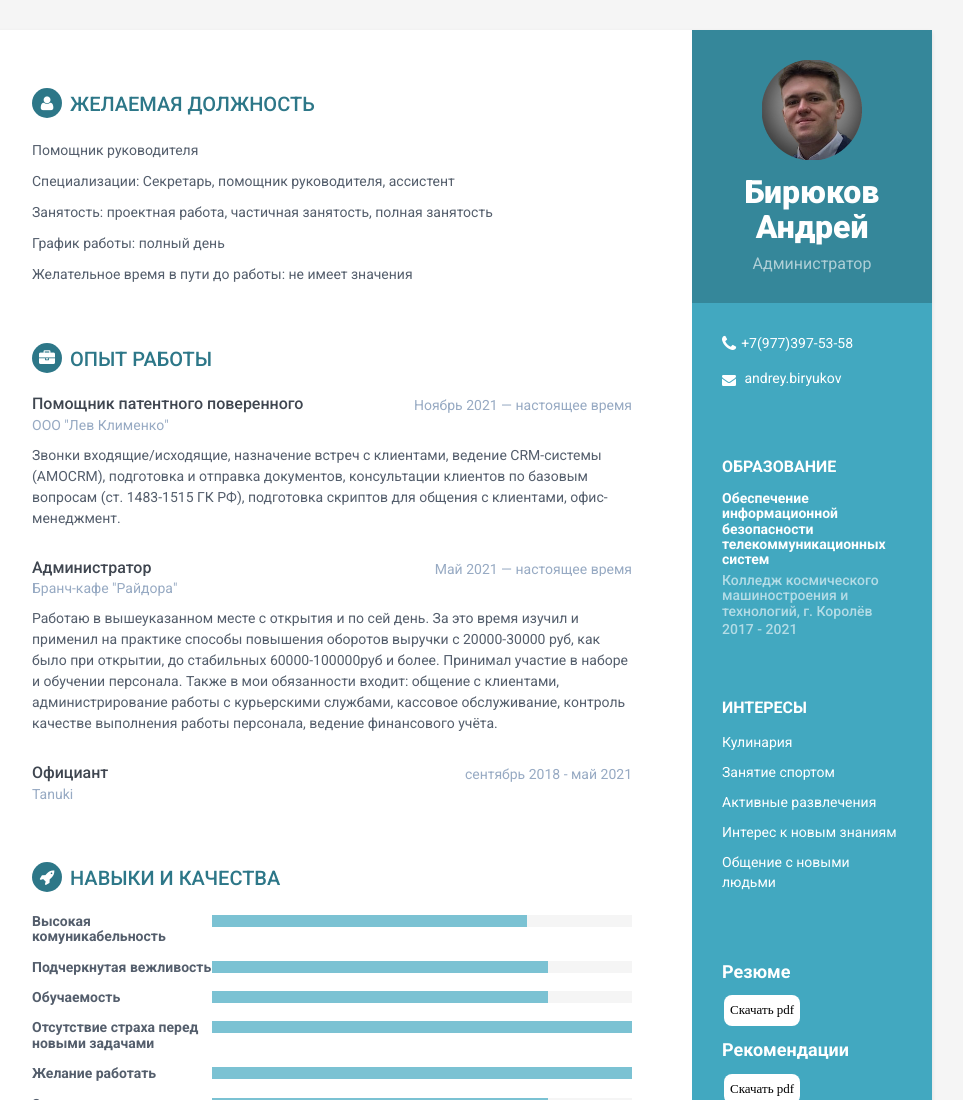
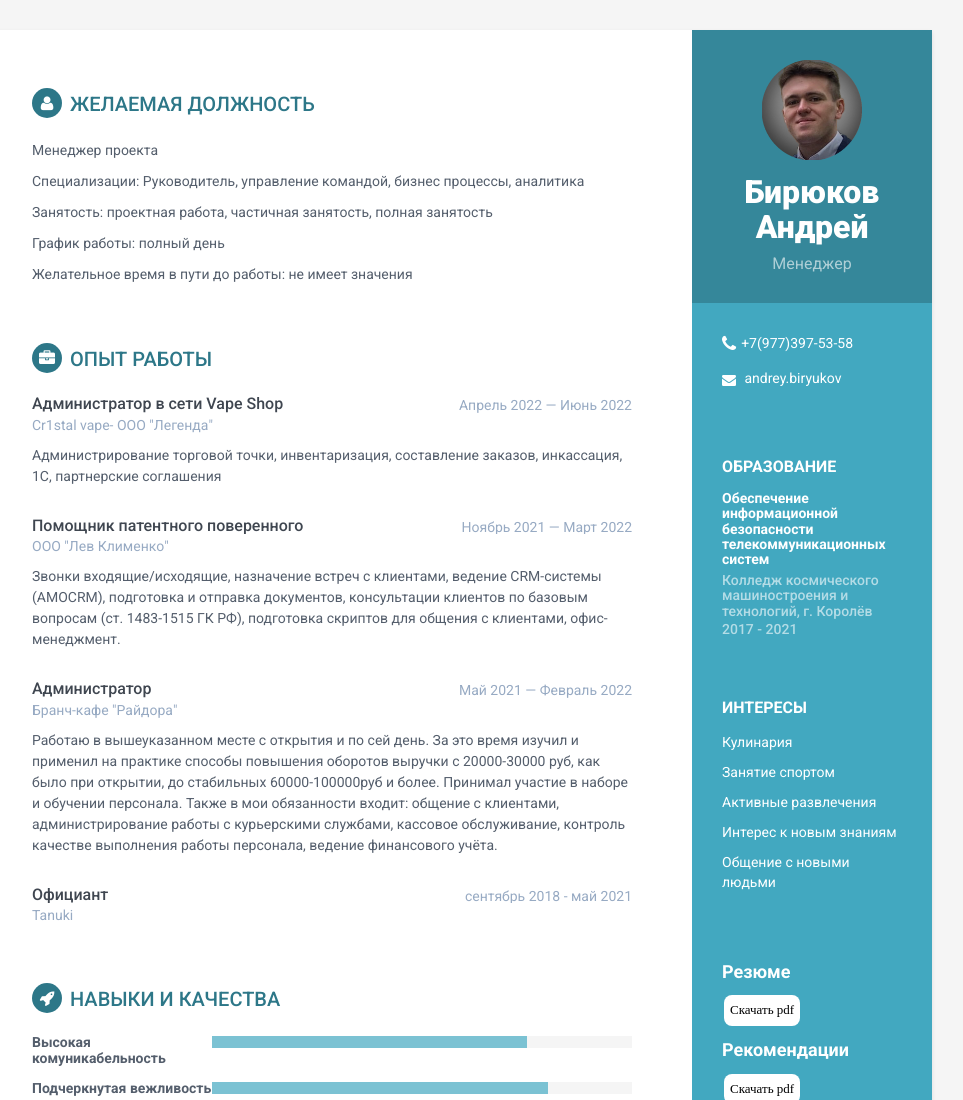
Before and after one commit to AndreyBiryukovOO/AndreyBiryukovOO.github.io, a plain HTML site: page index.html in a window 1280 px wide. Shown: the top 1100 px of the page, without its empty margins (188-1151 px from the left). Drawn offline with Linux system fonts and the light colour scheme.

Commit message:
Update index.html

```diff
--- a/index.html
+++ b/index.html
@@ -32,7 +32,7 @@
             <div class="profile-container">
                 <img class="profile" src="assets/images/profile.png" alt="" />
                 <h1 class="name">Бирюков Андрей</h1>
-                <h3 class="tagline">	Администратор </h3>
+                <h3 class="tagline"> Менеджер </h3>
             </div><!--//profile-container-->
 
             <div class="contact-container container-block">
@@ -74,8 +74,8 @@
             <section class="section summary-section">
                 <h2 class="section-title"><i class="fa fa-user"></i>Желаемая должность</h2>
                 <div class="summary">
-                    <p>Помощник руководителя</p>
-					<p>Специализации: Секретарь, помощник руководителя, ассистент</p>
+                    <p>Менеджер проекта</p>
+					<p>Специализации: Руководитель, управление командой, бизнес процессы, аналитика</p>
 					<p>Занятость: проектная работа, частичная занятость, полная занятость</p>
 					<p>График работы: полный день</p>
 					<p>Желательное время в пути до работы: не имеет значения</p>
@@ -85,11 +85,24 @@
             <section class="section experiences-section">
                 <h2 class="section-title"><i class="fa fa-briefcase"></i>Опыт работы</h2>
 
+				 <div class="item">
+                    <div class="meta">
+                        <div class="upper-row">
+                            <h3 class="job-title">Администратор в сети Vape Shop</h3>
+                            <div class="time">Апрель 2022 — Июнь 2022</div>
+                        </div><!--//upper-row-->
+                        <div class="company">Cr1stal vape- ООО "Легенда" </div>
+                    </div><!--//meta-->
+                    <div class="details">
+                        <p> Администрирование торговой точки, инвентаризация, составление заказов, инкассация, 1C, партнерские соглашения </p>
+                    </div><!--//details-->
+                </div><!--//item-->
+
                 <div class="item">
                     <div class="meta">
                         <div class="upper-row">
                             <h3 class="job-title">Помощник патентного поверенного</h3>
-                            <div class="time">Ноябрь 2021 — настоящее время</div>
+                            <div class="time">Ноябрь 2021 — Март 2022</div>
                         </div><!--//upper-row-->
                         <div class="company">ООО "Лев Клименко"</div>
                     </div><!--//meta-->
@@ -102,7 +115,7 @@
                     <div class="meta">
                         <div class="upper-row">
                             <h3 class="job-title">Администратор</h3>
-                            <div class="time">Май 2021 — настоящее время</div>
+                            <div class="time">Май 2021 — Февраль 2022</div>
                         </div><!--//upper-row-->
                         <div class="company">Бранч-кафе "Райдора"</div>
                     </div><!--//meta-->
```
